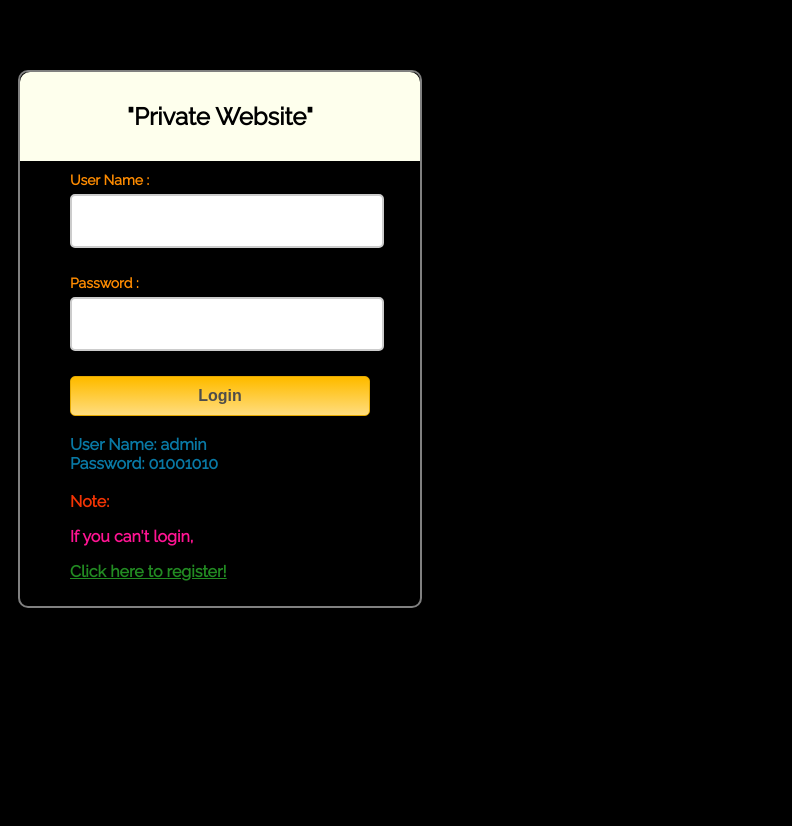
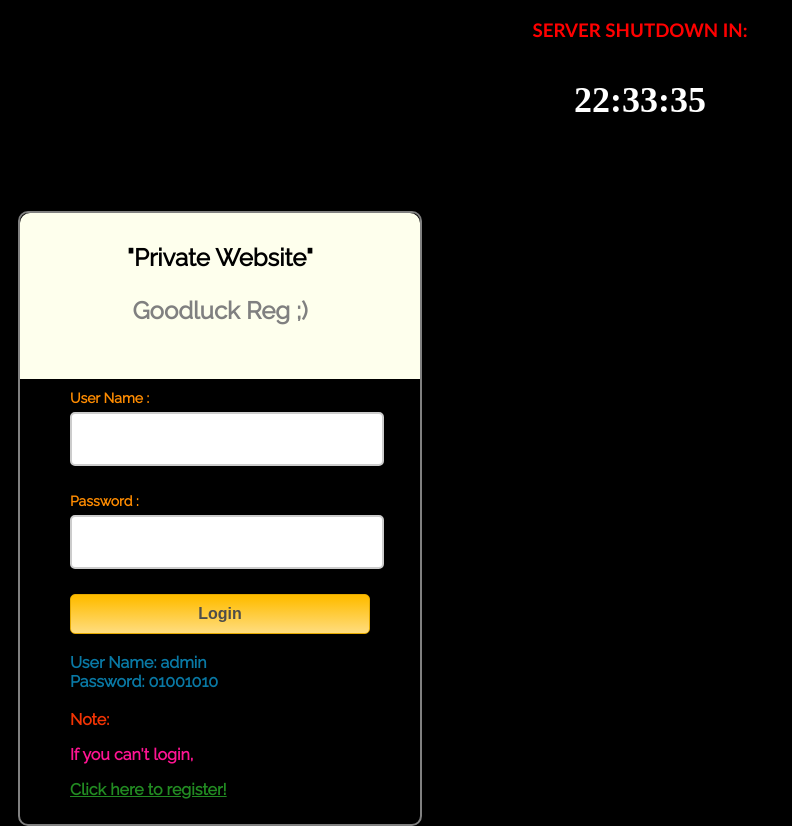
Before and after one commit to Jojie16/Skyflix, a plain HTML site: page 2my-Crushieeecakesss/index.html in a window 1280 px wide. Shown: the whole page, without its empty margins (0-792 px from the left). Before the commit the page ends 800 px from the top, so only its background shows below. Drawn offline with Linux system fonts and the light colour scheme.

Commit message:
Add files via upload

```diff
--- a/2my-Crushieeecakesss/index.html
+++ b/2my-Crushieeecakesss/index.html
@@ -10,10 +10,11 @@
     <title>Login Form</title>
 </head>
 <body>
-
+    <h3 class="server_note">SERVER SHUTDOWN IN: </h3>
+    <div id="countdown"></div>
         <div class="container">
             <div class="main">
-            <h2>"Private Website"</h2>
+                <h2>"Private Website"<p style="color: gray;">Goodluck Reg ;)</p></h2>
                 <form id="form_id" method="post" name="myform">
                     <br><label>User Name :</label><br />
                     <input type="text" name="username" id="username" />
--- a/2my-Crushieeecakesss/main.js
+++ b/2my-Crushieeecakesss/main.js
@@ -1,3 +1,4 @@
+
 // JavaScript source code
 var attempt = 5; // Variable to count number of attempts.
 // Below function Executes on click of login button.
@@ -25,3 +26,45 @@ function validate() {
         }
     }
 }
+
+// --------------------------------- TIMER ----------------------------------------//
+ // Get the current time
+ var currentTime = new Date();
+ // Set the target time to 3:00 AM
+ var targetTime = new Date(currentTime.getFullYear(), currentTime.getMonth(), currentTime.getDate(), 12, 0, 0);
+
+ // If the current time is after 3:00 AM, set the target time to 3:00 AM on the following day
+ if (currentTime.getTime() > targetTime.getTime()) {
+   targetTime.setDate(targetTime.getDate() + 1);
+ }
+
+ // Calculate the time remaining in seconds
+ var timeRemaining = (targetTime.getTime() - currentTime.getTime()) / 1000;
+
+ // Update the countdown every second
+ var interval = setInterval(function() {
+   // Decrement the time remaining
+   timeRemaining--;
+
+   // Calculate the hours, minutes, and seconds remaining
+   var hours = Math.floor(timeRemaining / 3600);
+   var minutes = Math.floor((timeRemaining % 3600) / 60);
+   var seconds = Math.floor(timeRemaining % 60);
+
+   // Pad the hours, minutes, and seconds with leading zeros if necessary
+   hours = hours.toString().padStart(2, "0");
+   minutes = minutes.toString().padStart(2, "0");
+   seconds = seconds.toString().padStart(2, "0");
+
+   // Update the countdown display
+   document.getElementById("countdown").innerHTML = hours + ":" + minutes + ":" + seconds;
+
+   // If the countdown is finished, clear the interval and display a message
+   if (timeRemaining <= 0) {
+     clearInterval(interval);
+        document.getElementById("username").disabled = true;
+        document.getElementById("password").disabled = true;
+        document.getElementById("submit").disabled = true;
+        document.getElementById("countdown").innerHTML = "Time's up!\nServers Shutdown ^n^";
+       }
+     }, 1000);
--- a/2my-Crushieeecakesss/style.css
+++ b/2my-Crushieeecakesss/style.css
@@ -1,3 +1,4 @@
+
 /* Below line is used for online Google font */
 @import url(http://fonts.googleapis.com/css?family=Raleway);
 
@@ -106,3 +107,18 @@ a{
     color: forestgreen;
     text-align:center;
 }
+
+#countdown {
+    font-size: 36px;
+    font-weight: bold;
+    color: white;
+    background-color: black;
+    padding: 20px;
+    text-align: center;
+  }
+
+.server_note {
+    text-align: center;
+    font-family: 'Gill Sans', 'Gill Sans MT', Calibri, 'Trebuchet MS', sans-serif;
+    color: red;
+}
```
Lines whose indentation alone changed are shown as unchanged.
